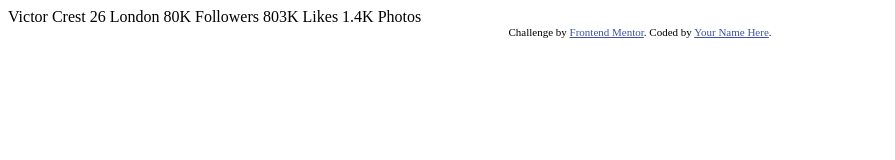
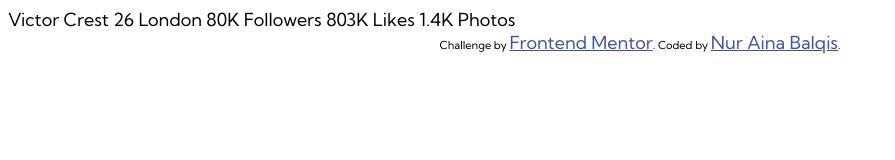
Before and after one commit to nabbysidek/profile-card-component-main, a plain HTML site: page index.html in a window 1280 px wide. Shown: the whole page, without its empty margins (0-895 px from the left). Drawn offline with Linux system fonts and the light colour scheme.

Commit message:
Update CSS basics

```diff
--- a/css/styles.css
+++ b/css/styles.css
@@ -0,0 +1,32 @@
+@import url('https://fonts.googleapis.com/css2?family=Kumbh+Sans:wght@400;700&display=swap');
+
+:root {
+  --darkcyan: hsl(185, 75%, 39%);
+  --darkblue: hsl(229, 23%, 23%);
+  --darkgreyishblue: hsl(227, 10%, 46%);
+  --darkgrey: hsl(0, 0%, 59%);
+  --white: hsl(100, 100%, 100%);
+  --black: hsl(0, 0%, 0%);
+}
+
+* {
+  color: var(--black);
+  font-family: 'Kumbh Sans', sans-serif;
+  font-size: 18px;
+  font-weight: 400;
+}
+
+.body{
+  min-height: 100vh;
+  display: grid;
+  place-content: center;
+}
+
+.attribution {
+  font-size: 11px;
+  text-align: center;
+}
+
+.attribution a {
+  color: hsl(228, 45%, 44%);
+}
--- a/index.html
+++ b/index.html
@@ -10,11 +10,6 @@
 
   <title>Frontend Mentor | Profile card component</title>
 
-  <!-- Feel free to remove these styles or customise in your own stylesheet 👍 -->
-  <style>
-    .attribution { font-size: 11px; text-align: center; }
-    .attribution a { color: hsl(228, 45%, 44%); }
-  </style>
 </head>
 <body>
   Victor Crest
@@ -31,7 +26,7 @@
   Photos
   <div class="attribution">
     Challenge by <a href="https://www.frontendmentor.io?ref=challenge" target="_blank">Frontend Mentor</a>.
-    Coded by <a href="#">Your Name Here</a>.
+    Coded by <a href="#">Nur Aina Balqis</a>.
   </div>
 </body>
 </html>
```
